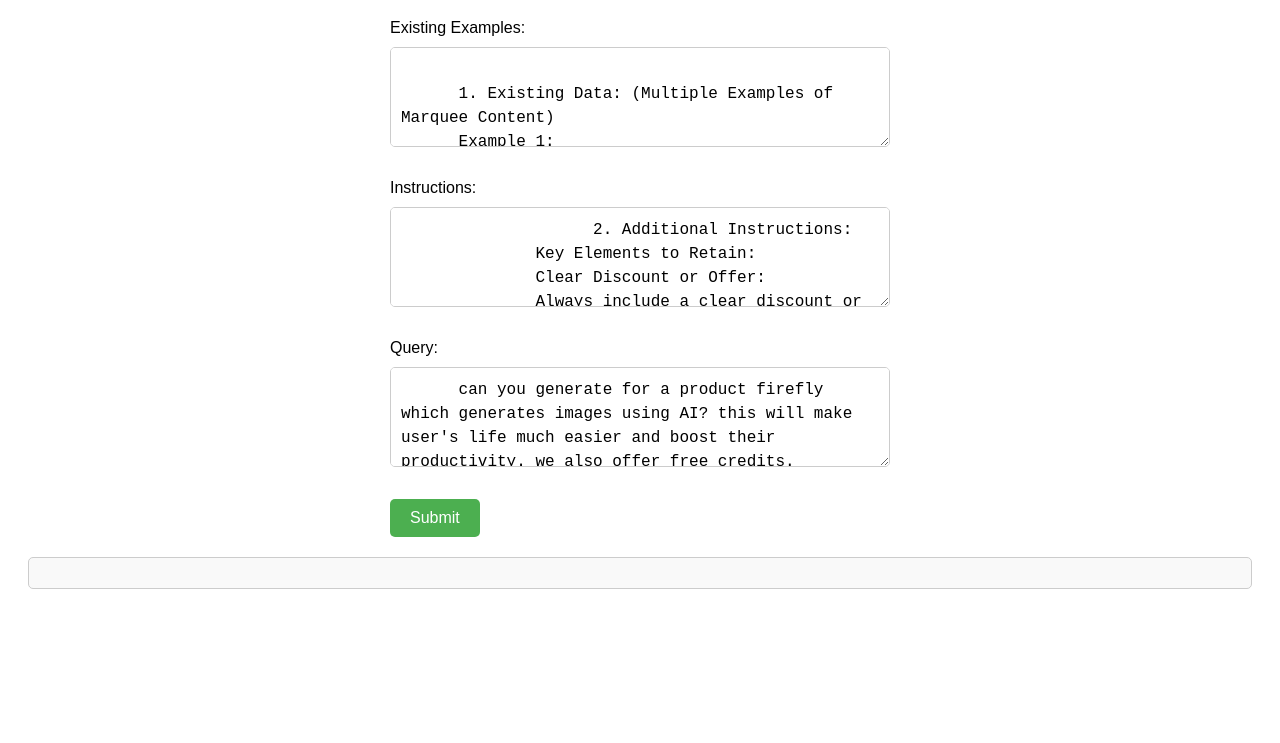
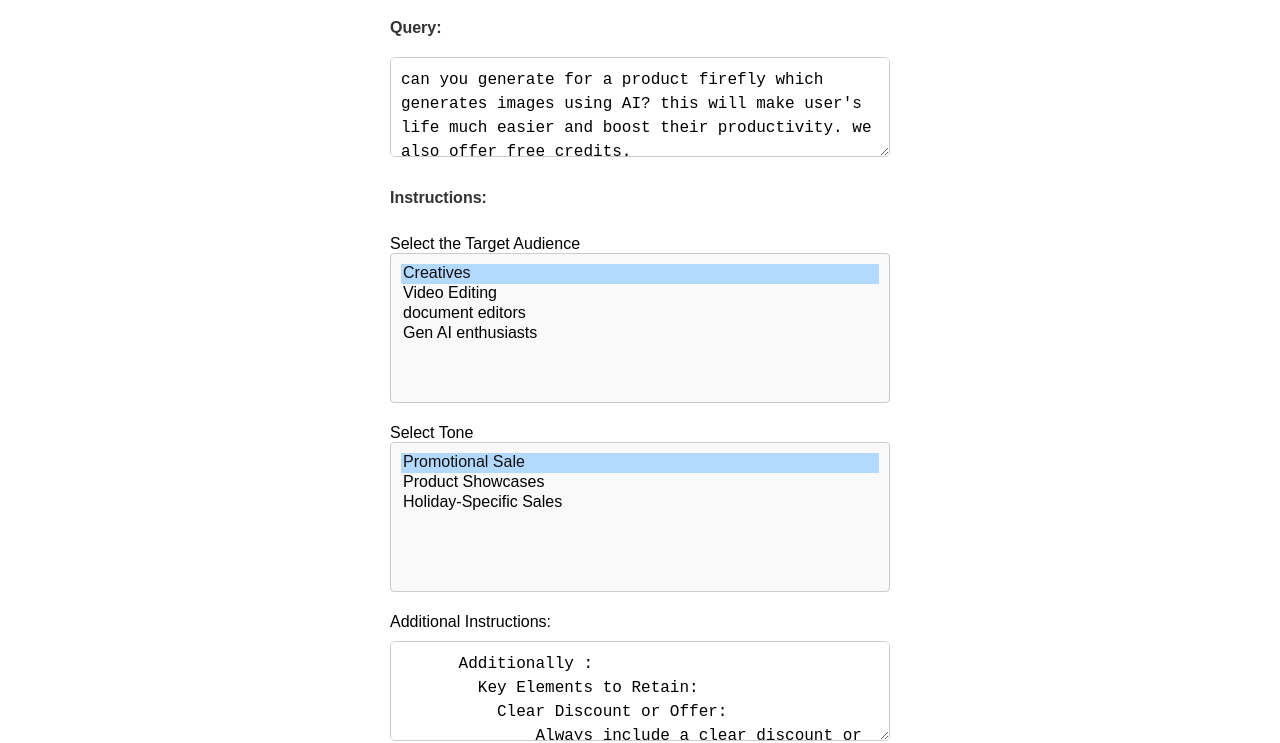
Before and after one commit to nkthakur48/da-nkthakur48, a website: page content-gen.html in a window 1280 px wide. Shown: the part 89-832 px from the top of the page. Before the commit the page ends 800 px from the top, so only its background shows below. Drawn offline with Linux system fonts and the light colour scheme.

Commit message:
Update content-gen.html

```diff
--- a/content-gen.html
+++ b/content-gen.html
@@ -52,6 +52,35 @@
   resize: vertical; /* Allow resizing vertically */
   overflow-y: auto; /* Make it scrollable when the content overflows */
 }
+
+label {
+      font-size: 16px;
+      margin-bottom: 10px;
+      display: block;
+      color: #333;
+}
+
+select {
+      width: 100%;
+      height: 150px;
+      padding: 10px;
+      font-size: 16px;
+      border: 1px solid #ccc;
+      border-radius: 4px;
+      background-color: #f9f9f9;
+      margin-bottom: 20px;
+      box-sizing: border-box;
+}
+
+select:focus {
+      outline: none;
+      border-color: #6c63ff;
+      background-color: #f1f1f1;
+}
+
+select option:checked {
+      background-color: #b3d9ff; /* Light blue background */
+    }
 
 /* Button Styling */
 button {
@@ -110,7 +139,15 @@
 
   <!-- Form to take three input fields -->
   <form id="apiForm">
-    <label for="existingExamples">Existing Examples: </label><br>
+    <label for="query" style="font-weight:bold">Query: </label>
+    <textarea id="query" name="query" required>
+can you generate for a product firefly which generates images using AI? this will make user's life much easier and boost their productivity. we also offer free credits.
+      Theme: thanksgiving
+      Target Audience: Creatives
+      Tone: product showcase
+
+    </textarea><br><br>
+  <!--  <label for="existingExamples">Existing Examples: </label><br>
     <textarea id="existingExamples" name="existingExamples" required>
       1. Existing Data: (Multiple Examples of Marquee Content)
       Example 1:
@@ -141,58 +178,48 @@
 
       Audience: Deal seekers, holiday shoppers
 
-      Tone: High-energy, Urgent, Promotional    </textarea><br><br>
+      Tone: High-energy, Urgent, Promotional    </textarea><br><br> -->
 
-    <label for="instructions">Instructions: </label><br>
+
+    <label for="instructions" style="font-weight:bold">Instructions: </label><br>
+        Select the Target Audience
+        <select id="audience" name="options[]" multiple size="4">
+          <option value="creatives" selected>Creatives</option>
+          <option value="videoEditors">Video Editing</option>
+          <option value="documentEditors">document editors</option>
+          <option value="genAI">Gen AI enthusiasts</option>
+        </select>
+
+        Select Tone
+        <select id="tone" name="options[]" multiple size="3">
+          <option value="promotional" selected> Promotional Sale</option>
+          <option value="product">Product Showcases</option>
+          <option value="seasonal">Holiday-Specific Sales</option>
+        </select>
+        Additional Instructions:
     <textarea id="instructions" name="instructions" required>
-                    2. Additional Instructions:
-              Key Elements to Retain:
-              Clear Discount or Offer:
+      Additionally :
+        Key Elements to Retain:
+          Clear Discount or Offer:
               Always include a clear discount or offer, such as:
-
               “Up to 50% off”
               “Buy one, get one free”
-              Urgency:
+          Urgency:
               Highlight that the deal is limited or time-sensitive. Examples include:
-
               “Hurry!”
               “Don't miss out!”
               “Limited time offer”
-              Seasonality/Specific Themes:
-              Reference the current season, upcoming holidays, or a specific sale event. For example:
-
-              Summer
-              Black Friday
-              Winter Sale
-              Target Audience:
-              Tailor the tone and content to the specific audience being targeted. Examples include:
-
-              Deal seekers
-              Tech enthusiasts
-              Creatives
-              Tone/Style:
-              Promotional Sale:
-              The tone should be exciting and urgent to encourage immediate action.
-
-              New Arrivals or Product Showcases:
-              The tone can be more fresh or informative, highlighting the newness or uniqueness of the product.
-
-              Holiday-Specific Sales:
-              The tone should be energetic and celebratory to reflect the festive mood.
-
-              Length:
+          Length:
               The content should be short, concise, and fit for a scrolling marquee. Aim for 100-150 characters to maintain readability and engagement.
-
     </textarea><br><br>
 
-    <label for="query">Query: </label><br>
-    <textarea id="query" name="query" required>
-      can you generate for a product firefly which generates images using AI? this will make user's life much easier and boost their productivity. we also offer free credits.
-      Theme: thanksgiving
-      Target Audience: Creatives
-      Tone: product showcase
 
-    </textarea><br><br>
+    <label for="options"  style="font-weight:bold">Choose examples to add as context given to model:</label>
+    <select id="examples" name="options[]" multiple size="3">
+      <option value="photoshopExample" selected>Photoshop</option>
+      <option value="illustratorExample">Illustrator</option>
+      <option value="premiereExample">Premiere Pro</option>
+    </select>
 
     <button type="submit">Submit</button>
   </form>
@@ -212,15 +239,21 @@
       document.getElementById('result').innerHTML = '';
 
       // Get the values from the input fields
-      const existingExamples = document.getElementById('existingExamples').value;
+     // const existingExamples = document.getElementById('existingExamples').value;
       const instructions = document.getElementById('instructions').value;
       const query = document.getElementById('query').value;
+      const examples = Array.from(document.getElementById("examples").selectedOptions).map(option => option.value);
+      const tone = Array.from(document.getElementById("tone").selectedOptions).map(option => option.value);
+      const audience = Array.from(document.getElementById("audience").selectedOptions).map(option => option.value);
 
       // Create the JSON body to send
       const requestBody = {
-        existingExamples: existingExamples,
+        examples: examples,
         instructions: instructions,
-        query: query
+        query: query,
+        audience: audience,
+        tone: tone,
+        existingExamples: " \r\n      1. Existing Data: (Multiple Examples of Marquee Content)\r\n      Example 1:\r\n      Marquee Content:\r\n      \"Create at the speed of imagination. Fire up your imagination with the most powerful Photoshop yet. Remove distractions from pics in a click. Get amazing photorealistic results with Generative Fill. And add more picture to your picture with Generative Expand. Now with the latest Adobe Firefly Image Model.\"\r\n      \r\n      Page Theme\/Category: Product, Seasonal Sale\r\n      \r\n      Audience: Creatives, photographers\r\n      \r\n      Tone: Exciting, Urgent, Promotional\r\n      \r\n      Example 2:\r\n      Marquee Content:\r\n      \"Create at the speed of now. With powerful new features in Illustrator, you can create graphics that match your style, explore dozens of options, and finish designs faster.\"\r\n      \r\n      Page Theme\/Category: Product, Seasonal Sale\r\n      \r\n      Audience: Creatives, designers\r\n      \r\n      Tone: Fresh, Trendy, Informative\r\n      \r\n      Example 3:\r\n      Marquee Content:\r\n      \"Video editing that's always a cut above. Edit and trim video. Add effects. Mix audio. Animate titles. Balance color. Supercharge your workflow with AI. Tell your story with Premiere Pro.\"\r\n      \r\n      Page Theme\/Category: Sale, Product, Video\r\n      \r\n      Audience: Deal seekers, videographers\r\n      \r\n      Tone: High-energy, Urgent, Promotional    "
       };
 
       // Dummy API URL for demonstration (replace with your actual API URL)
```
